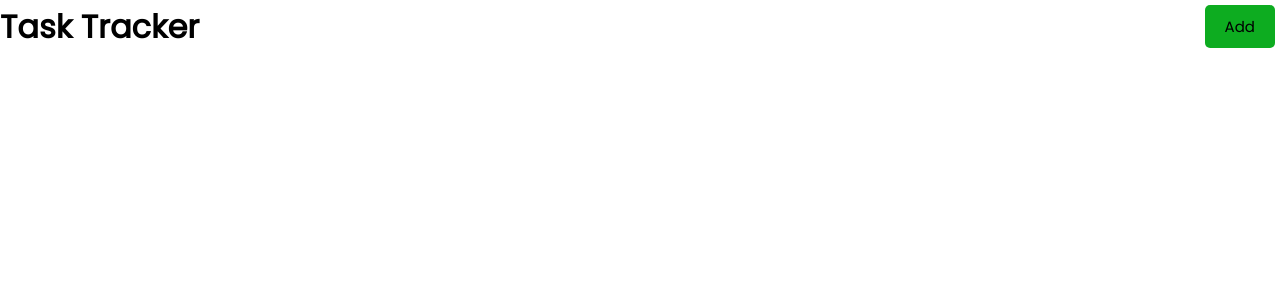
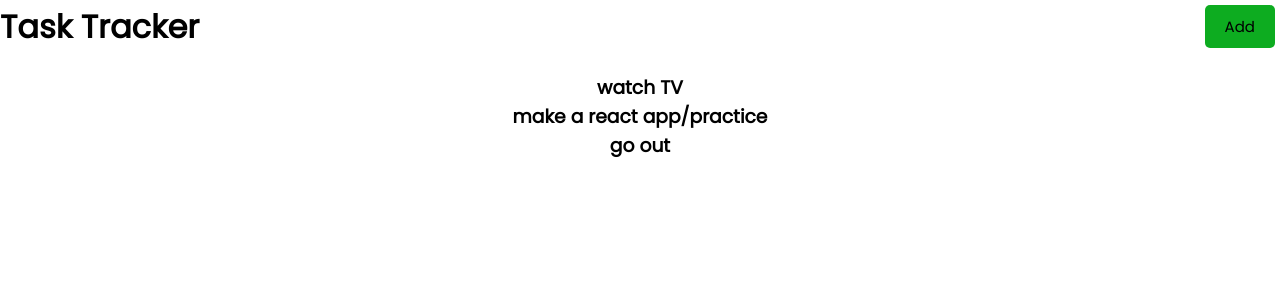
Before and after one commit to afzaanhakim/task-tracker, a React (Create React App) app in the folder client/task-tracker/: page / in a window 1280 px wide. Shown: the top 300 px of the page. Built offline with nearby package versions, Linux system fonts and the light colour scheme.

Commit message:
create and add tasks to app/ play around with useState

```diff
--- a/client/task-tracker/src/App.js
+++ b/client/task-tracker/src/App.js
@@ -1,10 +1,34 @@
 import logo from './logo.svg';
+import { useState } from 'react'
 import './App.css';
+import Tasks from './components/Tasks';
 import Header from './components/Header';
 function App() {
+
+  const [tasks, setTasks] = useState([
+    {
+      id:1,
+      text:'watch TV',
+      day:'August 15 at 10:00pm',
+      reminder:true
+    },
+    {
+      id:2,
+      text:'make a react app/practice',
+      day:'August 15 at 3:00pm',
+      reminder:true
+    },
+    {
+      id:3,
+      text:'go out',
+      day:'August 16 at 7:00pm',
+      reminder:false
+    },
+    ])
   return (
     <div className="App">
       <Header></Header>
+      <Tasks tasks={tasks}></Tasks>
     </div>
   );
 }
--- a/client/task-tracker/src/components/Tasks.js
+++ b/client/task-tracker/src/components/Tasks.js
@@ -0,0 +1,12 @@
+
+
+export default function Tasks  ({tasks}) {
+
+
+return (
+  <>
+  {tasks.map((task) => (<h3 key={task.id}>{task.text}</h3>))}
+  </>
+)
+
+}
```
